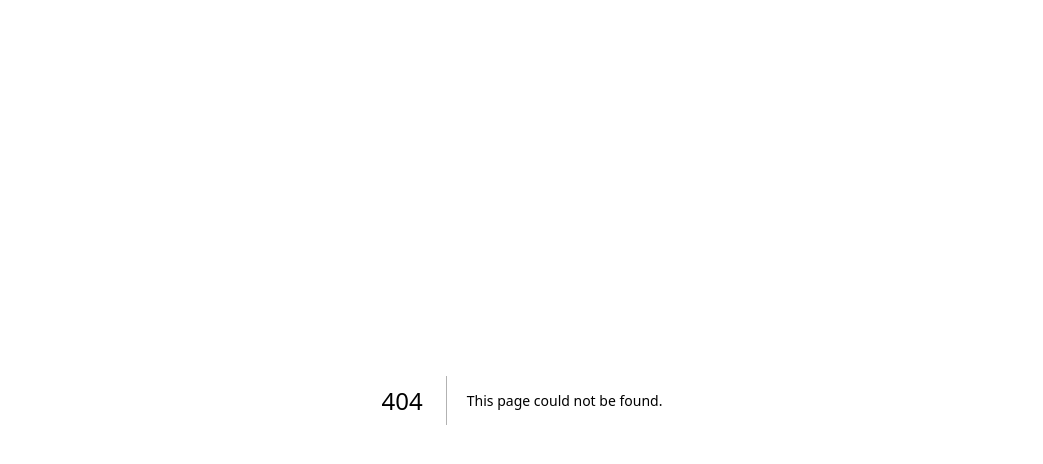
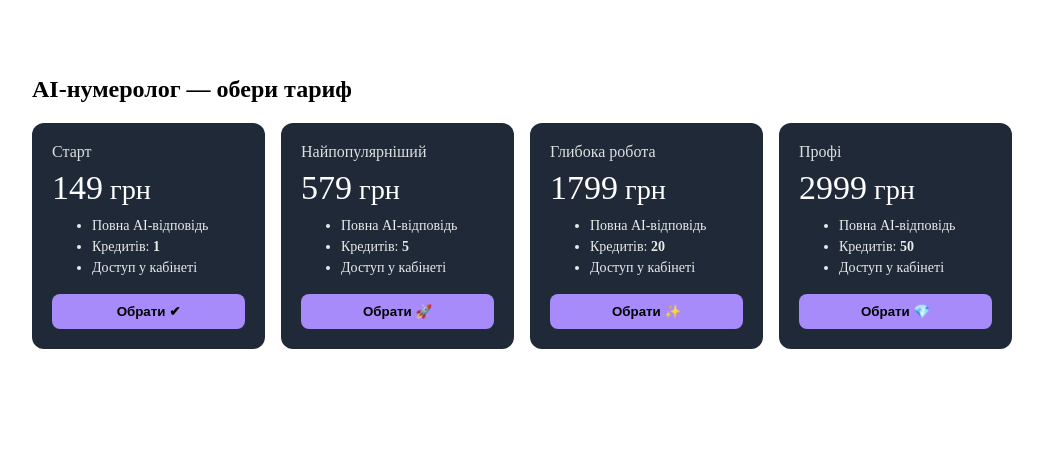
Before and after one commit to NadinMatrix/matrix-ryvok, a Next.js app: page /pages/ai in a window 1280 px wide. Before the commit this address had no page. Shown: the top 464 px of the page, without its empty margins (118-1161 px from the left). Built offline with nearby package versions, Linux system fonts and the light colour scheme.

Commit message:
Create index.js

```diff
--- /dev/null
+++ b/pages/pages/ai/index.js
@@ -0,0 +1,43 @@
+// components/PricingAI.jsx
+export default function PricingAI() {
+  const tiers = [
+    { id: 'start',     name: 'Старт',          price: 149,  credits: 1,   badge: '✔' },
+    { id: 'popular',   name: 'Найпопулярніший',price: 579,  credits: 5,   badge: '🚀' },
+    { id: 'deep',      name: 'Глибока робота', price: 1799, credits: 20,  badge: '✨' },
+    { id: 'pro',       name: 'Профі',          price: 2999, credits: 50,  badge: '💎' },
+  ];
+
+  async function buy(id){
+    const res = await fetch('/api/checkout', {
+      method:'POST',
+      headers:{'Content-Type':'application/json'},
+      body: JSON.stringify({ tierId:id })
+    });
+    const { url, error } = await res.json();
+    if (error) alert(error);
+    else window.location.href = url;
+  }
+
+  return (
+    <section style={{maxWidth:980, margin:'40px auto', padding:16}}>
+      <h2>AI-нумеролог — обери тариф</h2>
+      <div style={{display:'grid', gap:16, gridTemplateColumns:'repeat(auto-fit,minmax(220px,1fr))'}}>
+        {tiers.map(t=>(
+          <div key={t.id} style={{background:'#1f2937', color:'#fff', borderRadius:12, padding:20}}>
+            <div style={{opacity:.85}}>{t.name}</div>
+            <div style={{fontSize:34, margin:'8px 0'}}>{t.price}<small> грн</small></div>
+            <ul style={{fontSize:14, lineHeight:1.5, opacity:.9, margin:'8px 0 16px'}}>
+              <li>Повна AI-відповідь</li>
+              <li>Кредитів: <b>{t.credits}</b></li>
+              <li>Доступ у кабінеті</li>
+            </ul>
+            <button onClick={()=>buy(t.id)}
+              style={{width:'100%', padding:'10px 14px', border:'none', borderRadius:8, background:'#a78bfa', color:'#000', fontWeight:700}}>
+              Обрати {t.badge}
+            </button>
+          </div>
+        ))}
+      </div>
+    </section>
+  );
+}
```
